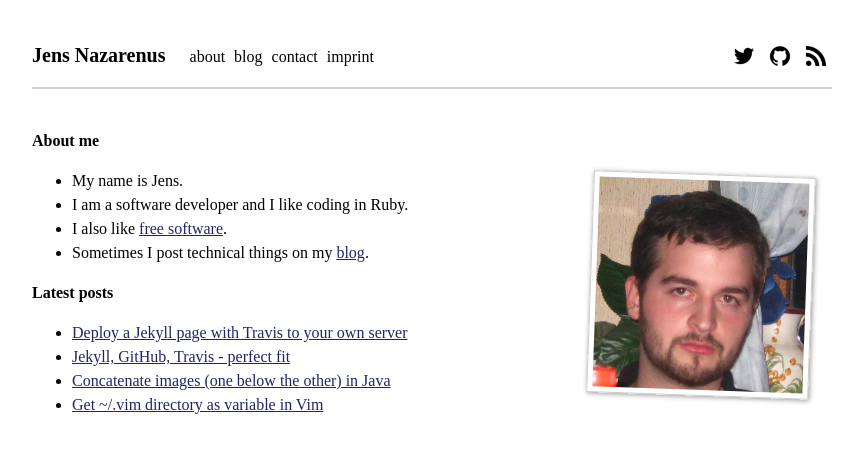
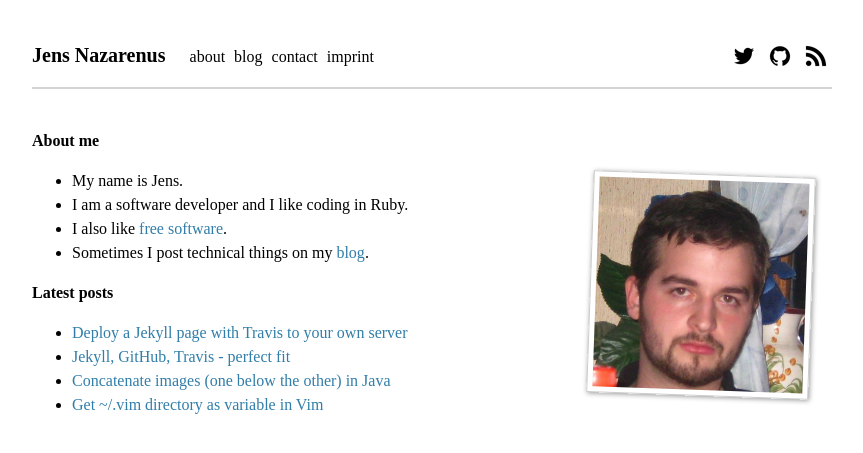
Before and after one commit to jens-na/jens-na.github.io, a Jekyll site: the page built from index.html, in a window 1280 px wide. Shown: the top 453 px of the page, without its empty margins (208-1071 px from the left). Built offline with Jekyll 4.4.1, drawn with Linux system fonts in a browser that asks for light colours.

Commit message:
cleaner link color

```diff
--- a/css/style.css
+++ b/css/style.css
@@ -25,11 +25,8 @@ h1 {
 }
 
 a {
-  color: #20256b;
-}
-
-a:hover {
-  color: #000000;
+  color: #307EA9;
+  text-decoration: none;
 }
 
 .wrapper {
```
